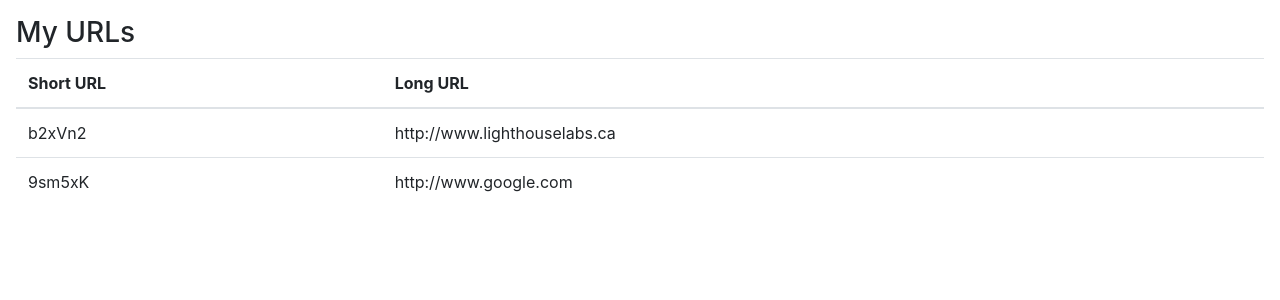
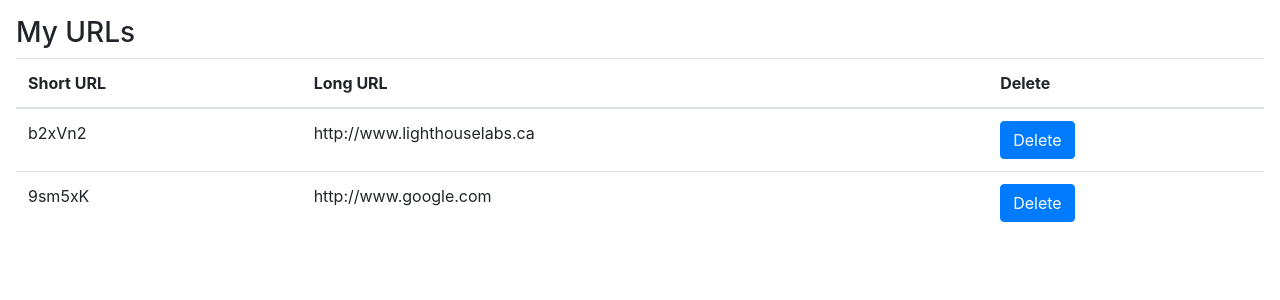
Before and after one commit to cmacdougall12/tinyapp, a Node server app: page /urls in a window 1280 px wide. Shown: the part 56-356 px from the top of the page. Run offline with Node 20, Linux system fonts and the light colour scheme; some libraries are stand-ins or nearby versions.

Commit message:
update express_server and urls_index to incorporate a delete button to remove unwanted links

```diff
--- a/express_server.js
+++ b/express_server.js
@@ -22,6 +22,7 @@ app.set("view engine", "ejs");
 //middlewear
 app.use(bodyParser.urlencoded({ extended: true }));
 
+// get requests
 app.get("/urls", (req, res) => {
   const templateVars = { urls: urlDatabase };
   res.render("urls_index", templateVars);
@@ -39,12 +40,18 @@ app.get("/urls/:shortURL", (req, res) => {
   res.render("urls_show", templateVars);
 });
 
+//post requests
 app.post("/urls", (req, res) => {
   let newShortURL = generateRandomString()
   let newLongURL = req.body.longURL;
   urlDatabase[newShortURL] = newLongURL;
   res.redirect("/urls/"+newShortURL);
 });
+
+app.post("/urls/:shortURL/delete", (req,res)=>{
+  delete urlDatabase[req.params.shortURL];
+  res.redirect("/urls");
+})
 
 app.get("/u/:shortURL", (req,res)=>{
   const longURL = urlDatabase[req.params.shortURL]
--- a/views/urls_index.ejs
+++ b/views/urls_index.ejs
@@ -26,6 +26,8 @@
           <tr>
             <th scope="col">Short URL</th>
             <th scope="col">Long URL</th>
+            <th scope="col">Delete</th>
+
           </tr>
         </thead>
         <tbody>
@@ -33,6 +35,7 @@
           <tr>
             <td><%= url %></td>
             <td><%= urls[url] %></td>
+            <td><form method="POST" action="/urls/<%= url %>/delete"> <button type="delete" class="btn btn-primary">Delete</button></form></td>
           </tr>
           <% } %>
         </tbody>
```
